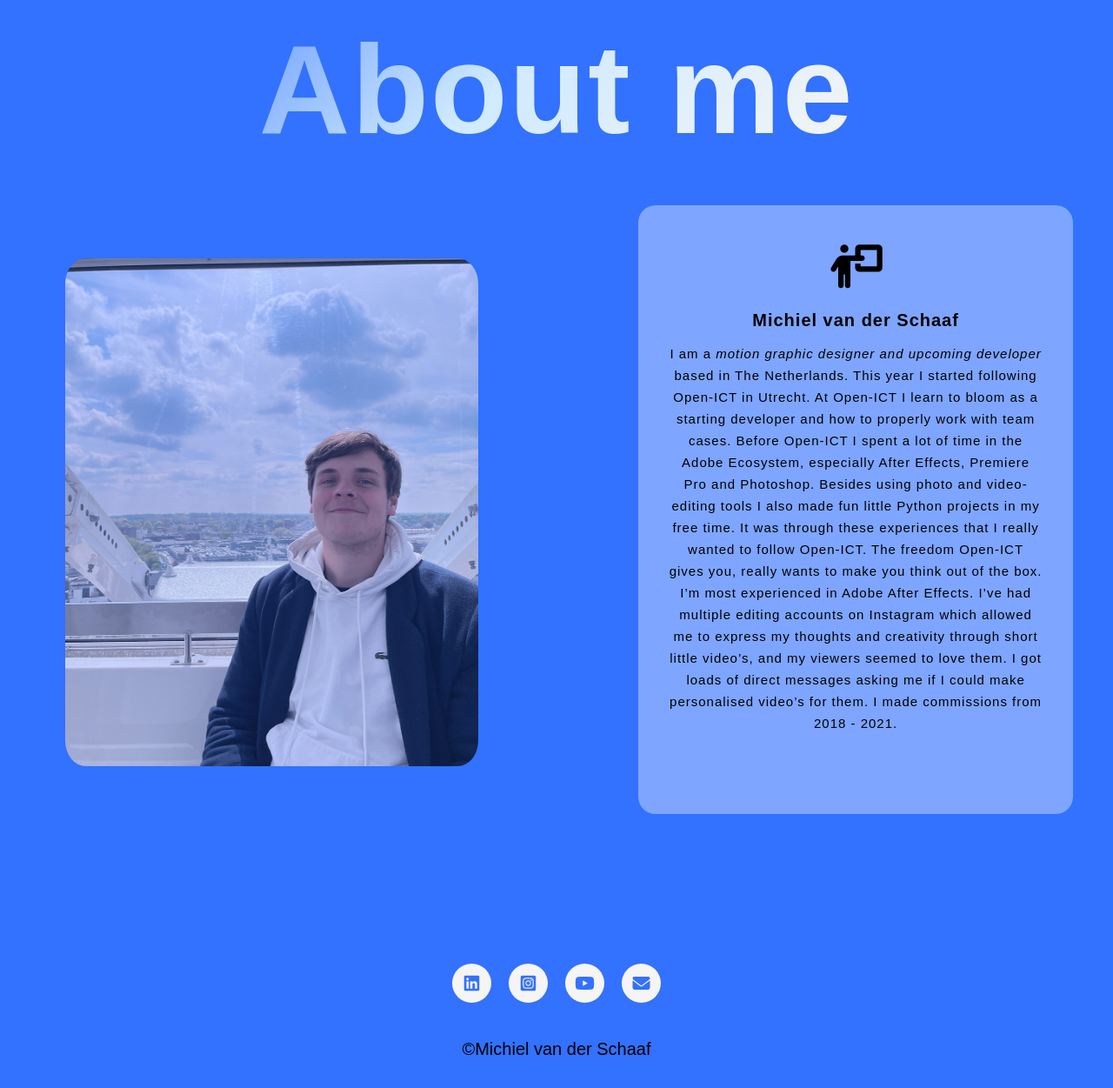
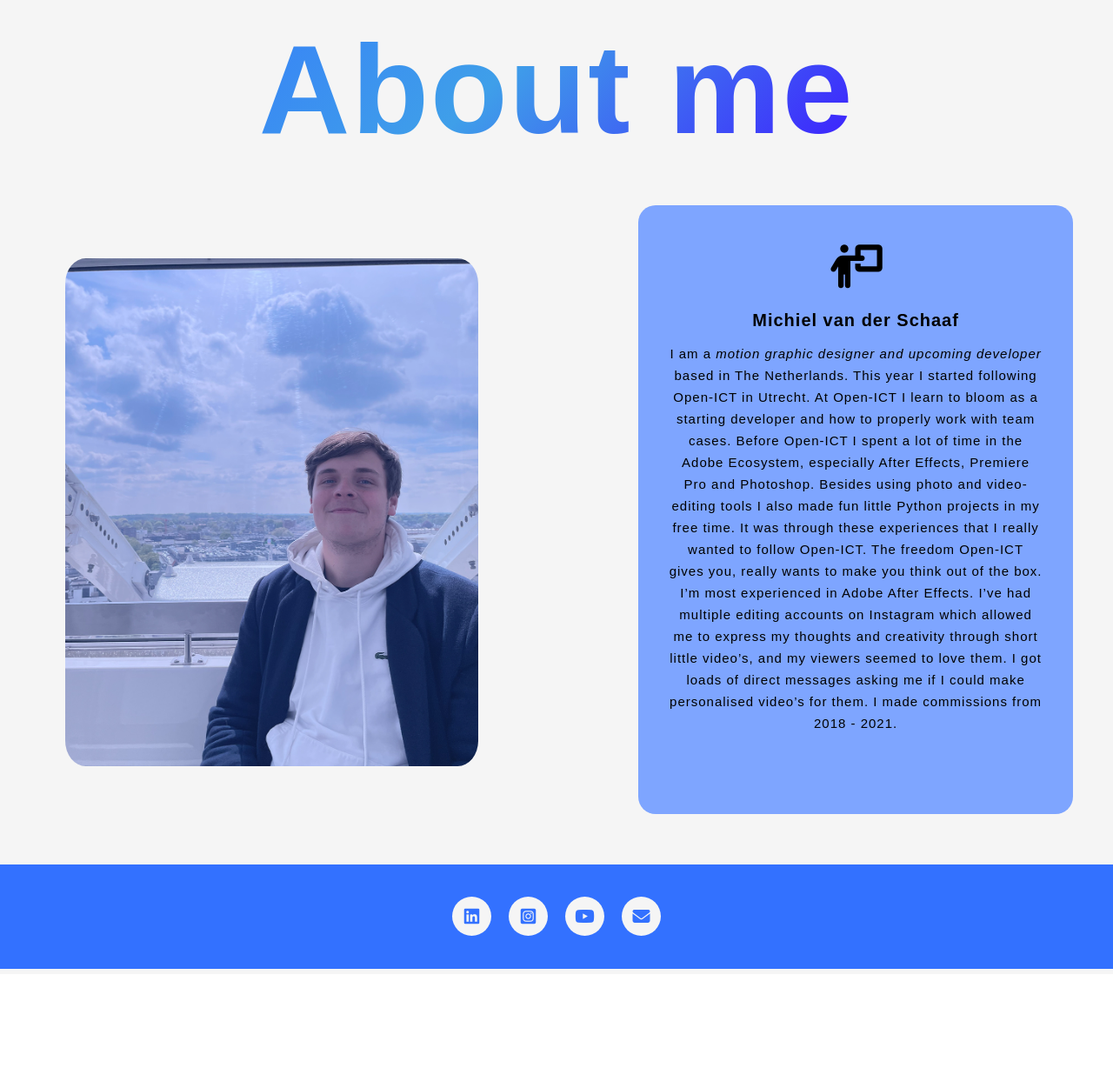
Before and after one commit to scaeve/Portfolio, a plain HTML site: page Aboutme.html in a window 1280 px wide. Shown: the part 145-1396 px from the top of the page at 87% size. After the commit the page ends 1265 px from the top, so only its background shows below. Drawn offline with Linux system fonts and the light colour scheme.

Commit message:
style changes

```diff
--- a/Aboutme.html
+++ b/Aboutme.html
@@ -25,8 +25,6 @@
 			<a href="https://form.jotform.com/222683903864363" class="btn" target="_blank">Let's talk!</a>
 		</nav>
 <!-- About me tekst-->
-
-
 <section class= "aboutme-pagina">
 	<div class="aboutme-header">
 		<div class= "container">
@@ -71,7 +69,6 @@
 			<a href="https://www.youtube.com/channel/UCqf-xKKBMjYaFhTn5OjVZaw" target="blank"><i class="fa-brands fa-youtube"></i></a>
 			<a href="mailto:michielvdschaafzakelijk@gmail.com"><i class="fa-solid fa-envelope"></i></a>
 		</div>
-		<p class="einde">©Michiel van der Schaaf</p>
 </footer>
 </body>
 </html>
--- a/style.css
+++ b/style.css
@@ -144,6 +144,7 @@ h3{
 .About-me img{
 	height: 35%;
 	width: 35%;
+	border-radius: 200px;
 }
 .about-text{
 	width: 550px;
@@ -195,7 +196,7 @@ h3{
 .skills{
 	background:#3371FF;
 	width: 100%;
-	padding: 100px 0px;
+	padding: 40px 0px;
 }
 .title h2{
 	color:black;
@@ -348,9 +349,9 @@ footer p:nth-child(2){
 	text-align: center;
 }
 .aboutme-pagina{
-	background:#3371FF;
+	background:whitesmoke;
 	width: 100%;
-	height: 170%;
+	height: 140%;
 	padding: 20px 0px;
 }
 .aboutme-header h1{
@@ -382,16 +383,16 @@ footer p:nth-child(2){
 	border-radius: 5%;
 }
 .footeraboutme{
-	margin-top: 80px;
+	margin-top: 3px;
 }
 .animate-character {
    text-transform: none;
   background-image: linear-gradient(
     -225deg,
-    #231557 0%,
+    #361c95 0%,
     #3371FF 29%,
-    #cfeaff 67%,
-    #f5f5f5 100%
+    #3f9fe9 67%,
+    #3d1bff 100%
   );
   background-size: auto auto;
   background-clip: border-box;
@@ -463,7 +464,7 @@ footer p:nth-child(2){
 .projecten-pagina{
 	background:#3371FF;
 	width: 100%;
-	height: 140%;
+	height: 144%;
 	padding: 20px 0px;
 }
 .introprojects{
@@ -536,7 +537,7 @@ footer p:nth-child(2){
 	justify-content: center;
 }
 .form2{
-	background: white;
+	background: whitesmoke;
 	display: flex;
 	flex-direction: column;
 	padding: 2vw 4vw;
```
